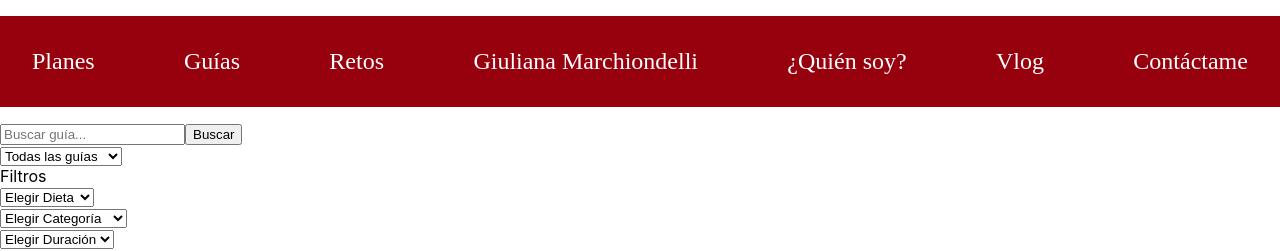
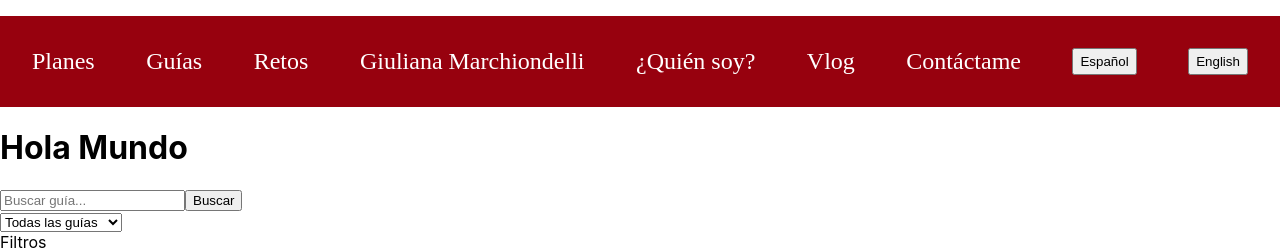
Before and after one commit to FlorMarchion/NutritionAndFitness, a React (Create React App) app in the folder client/: page /guides in a window 1280 px wide. Shown: the top 251 px of the page. Built offline with nearby package versions, Linux system fonts and the light colour scheme; no server answers.

Commit message:
Configuracion de i18next

```diff
--- a/client/src/components/guides/Guides.jsx
+++ b/client/src/components/guides/Guides.jsx
@@ -5,8 +5,11 @@
 import { Filters } from "./guidesComponents/Filters.jsx";
 import { OrderGuides } from "./guidesComponents/OrderGuides.jsx";
 import { SearchBar } from "./guidesComponents/SearchBar.jsx";
+import { useTranslation } from "react-i18next";
 
 export const Guides = () => {
+  const [t, i18n] = useTranslation("global")
+
   const dispatch = useDispatch();
   const guides = useSelector((state) => state.guide.allGuides);
   const copyGuides = useSelector((state) => state.guide.allGuidesCopy);
@@ -48,6 +51,7 @@
 
   return (
     <div>
+      <h1>{t("header.hello-world")}</h1>
       <SearchBar
         search={search}
         setSearch={setSearch}
--- a/client/src/components/navBar/NavBar.jsx
+++ b/client/src/components/navBar/NavBar.jsx
@@ -1,8 +1,10 @@
 import React from "react";
 import { Link, useLocation } from "react-router-dom";
 import "../../styles/navBar.css"
+import { useTranslation } from "react-i18next";
 
 const NavBar = () => {
+    const { t, i18n } = useTranslation("global")
     const location = useLocation();
 
     return (
@@ -32,6 +34,8 @@
                             <li>
                                 <Link className="nav-link" to="/contact">Contáctame</Link>
                             </li>
+                            <button onClick={()=> i18n.changeLanguage("es")}>Español</button>
+                            <button onClick={()=> i18n.changeLanguage("en")}>English</button>
                         </ul>
                     </div>
                 </nav> : null
--- a/client/src/index.js
+++ b/client/src/index.js
@@ -6,14 +6,34 @@
 import { BrowserRouter } from 'react-router-dom'
 import { Provider } from 'react-redux';
 import { store } from './redux/store';
+import { I18nextProvider } from "react-i18next"
+import i18next from 'i18next';
+
+import global_es from "./traslations/es/global.json"
+import global_en from "./traslations/en/global.json"
+
+i18next.init({
+  interpolation: { escapeValue: false },
+  lng:"es",
+  resources: {
+    es: {
+      global: global_es
+    },
+    en: {
+      global: global_en
+    },
+  }
+})
 
 const root = ReactDOM.createRoot(document.getElementById('root'));
 root.render(
-  <Provider store={store}>
-    <BrowserRouter>
-      <App />
-    </BrowserRouter>
-  </Provider>
+  <I18nextProvider i18n={i18next}>
+    <Provider store={store}>
+      <BrowserRouter>
+        <App />
+      </BrowserRouter>
+    </Provider>
+  </I18nextProvider>
 );
 
 // If you want to start measuring performance in your app, pass a function
--- /dev/null
+++ b/client/src/traslations/en/global.json
@@ -0,0 +1,5 @@
+{
+    "header" : {
+        "hello-world" : "Hello world"
+    }
+}
--- /dev/null
+++ b/client/src/traslations/es/global.json
@@ -0,0 +1,5 @@
+{
+    "header" : {
+        "hello-world" : "Hola Mundo"
+    }
+}
```
